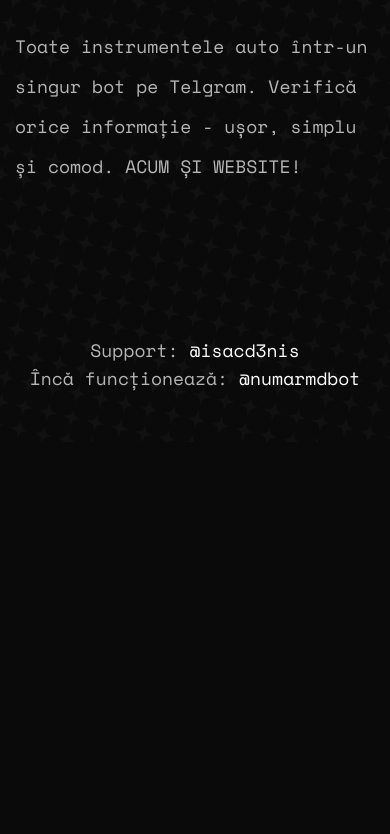
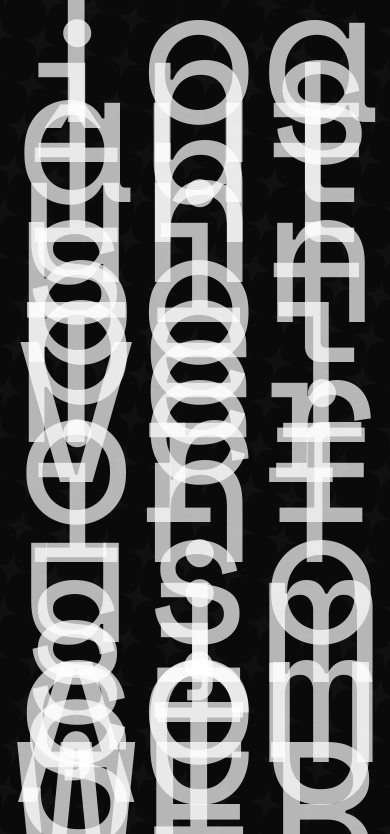
Before and after one commit to autozonemd/autozonemd.github.io, a plain HTML site: page index.html in a window 390 px wide. Shown: the part 405-1239 px from the top of the page. Before the commit the page ends 847 px from the top, so only its background shows below. Drawn offline with nearby package versions, Linux system fonts and the light colour scheme; files whose address does not match are found by name.

Commit message:
Update style.css

```diff
--- a/assets/css/style.css
+++ b/assets/css/style.css
@@ -1100,7 +1100,7 @@ main .main-wrapper.demo-06 .hero-area p {
 
 @media (max-width: 767px) {
   main .main-wrapper.demo-06 .hero-area p {
-    font-size: 18px;
+    font-size: 200px;
   }
 }
 
```
